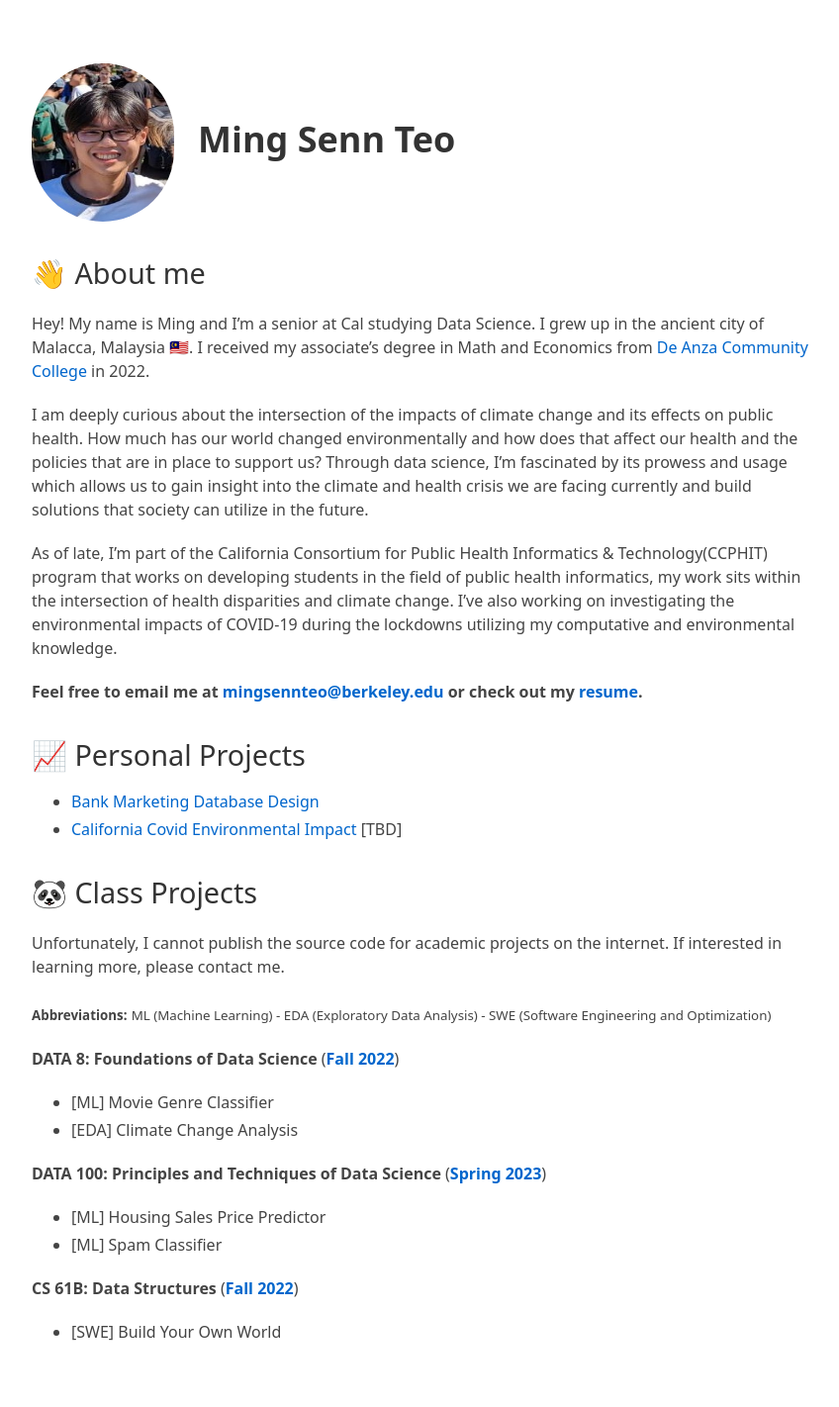
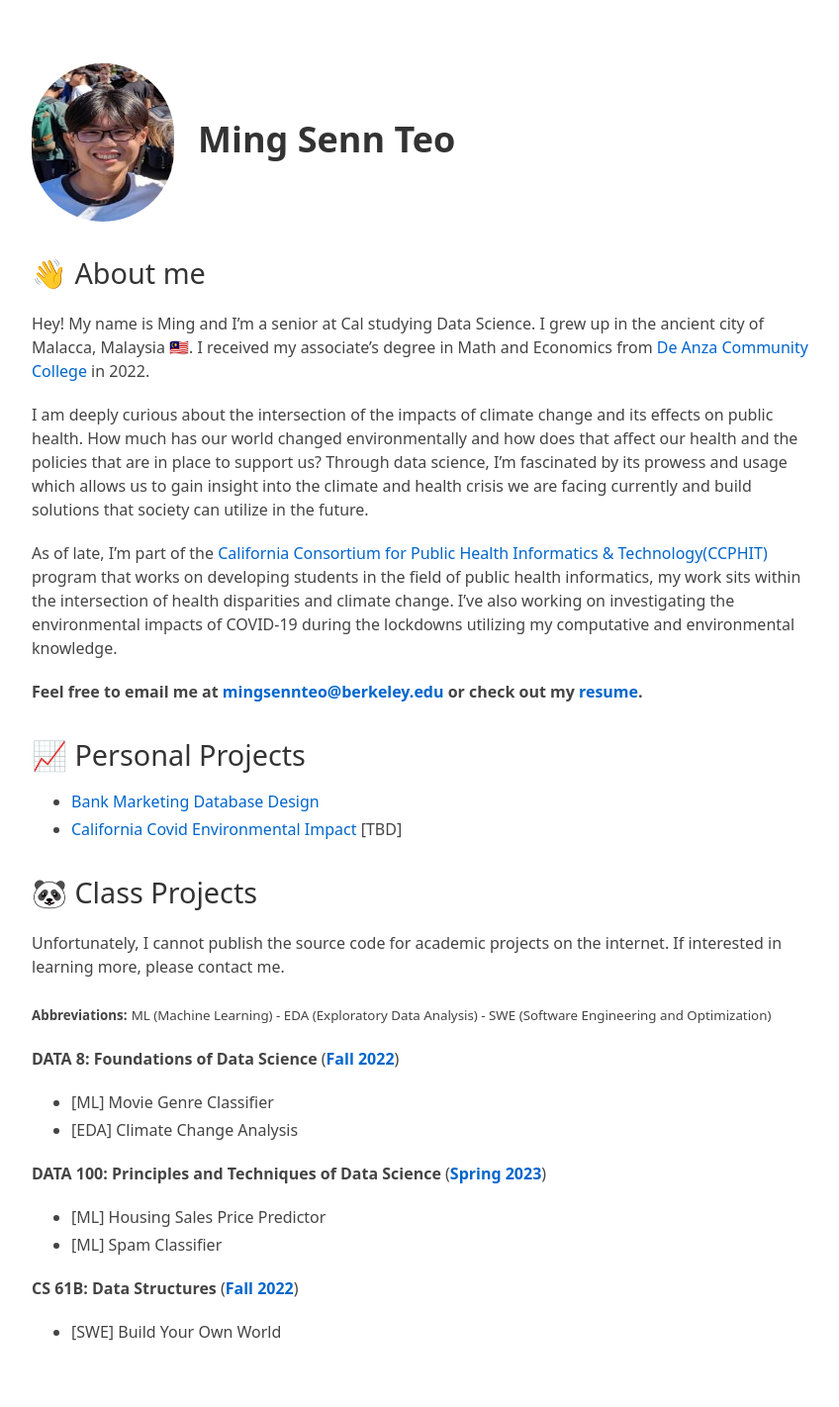
Before and after one commit to MSTeo01/old-website-2.0, a Jekyll site: the page built from index.md, in a window 1280 px wide. Shown: the whole page at 99% size, without its empty margins (208-1056 px from the left). Built offline with Jekyll 4.4.1, drawn with Linux system fonts in a browser that asks for light colours; our own code applies the rules of GitHub Pages for plain Markdown files; part of the change alters nothing that is shown.

Commit message:
add link

```diff
--- a/index.md
+++ b/index.md
@@ -7,7 +7,7 @@ Hey! My name is Ming and I'm a senior at Cal studying Data Science. I grew up in
 
 I am deeply curious about the intersection of the impacts of climate change and its effects on public health. How much has our world changed environmentally and how does that affect our health and the policies that are in place to support us? Through data science, I'm fascinated by its prowess and usage which allows us to gain insight into the climate and health crisis we are facing currently and build solutions that society can utilize in the future.
 
-As of late, I'm part of the California Consortium for Public Health Informatics & Technology(CCPHIT) program that works on developing students in the field of public health informatics, my work sits within the intersection of health disparities and climate change. I've also working on investigating the environmental impacts of COVID-19 during the lockdowns utilizing my computative and environmental knowledge.
+As of late, I'm part of the [California Consortium for Public Health Informatics & Technology(CCPHIT)](https://publichealth.berkeley.edu/academics/specialty-areas/public-health-informatics/) program that works on developing students in the field of public health informatics, my work sits within the intersection of health disparities and climate change. I've also working on investigating the environmental impacts of COVID-19 during the lockdowns utilizing my computative and environmental knowledge.
 
 **Feel free to email me at <a href="mailto:mingsennteo@berkeley.edu">mingsennteo@berkeley.edu</a> or check out my [resume](https://docs.google.com/document/d/1laZB935c4CFHYRffg4BDmahkLzfhLBQLzCIWJ81t824/edit?usp=sharing).**
 
```
